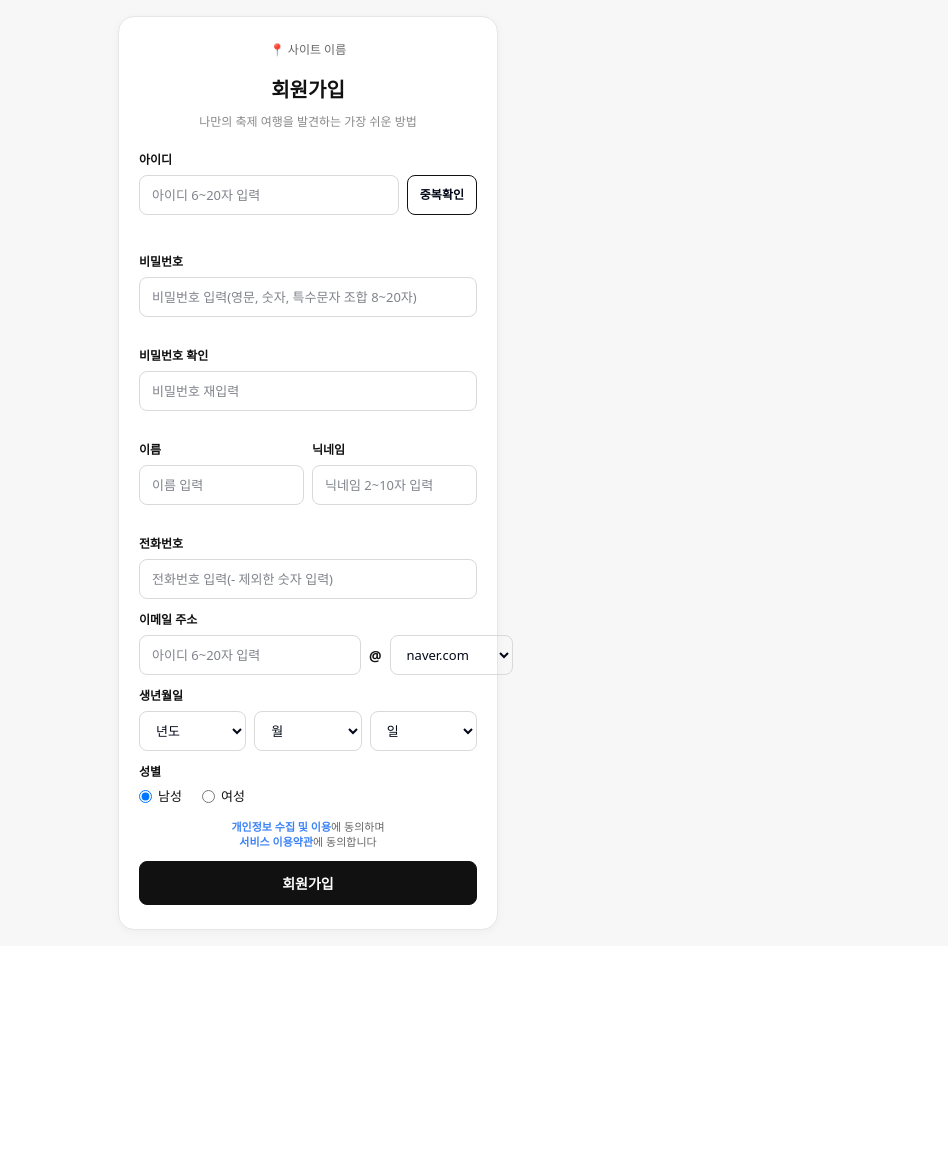
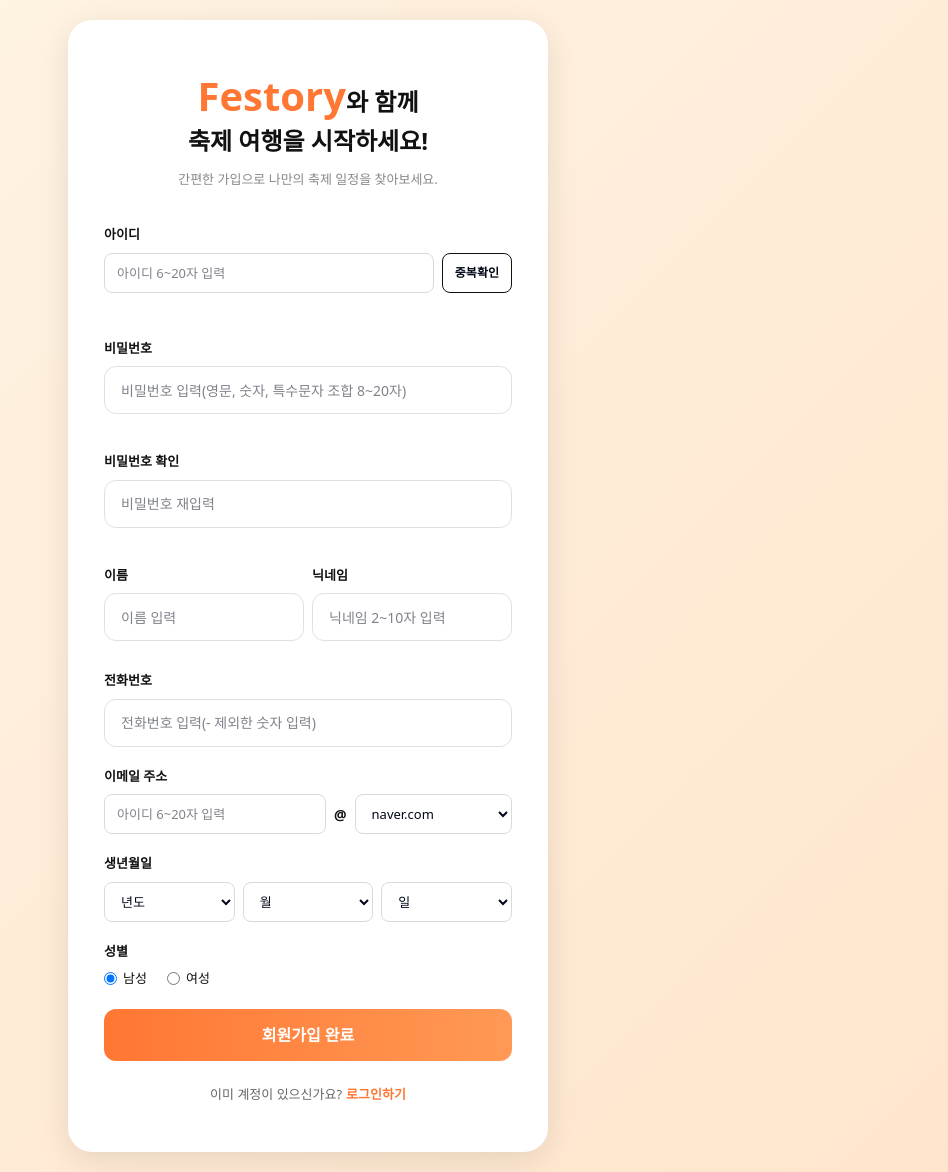
Before and after one commit to prgrms-aibe-devcourse/AIBE5_Project1_Team7_bn, a React (Vite) app: page /signup in a window 1280 px wide. Shown: the whole page, without its empty margins (332-1280 px from the left). Before the commit the page ends 946 px from the top, so only its background shows below. Built offline with nearby package versions, Linux system fonts and the light colour scheme.

Commit message:
회원가입 로그인 레이아웃

```diff
--- a/src/pages/Login.jsx
+++ b/src/pages/Login.jsx
@@ -139,8 +139,8 @@
     },
     headlineOrange: {
       color: "rgb(244, 133, 37)",
-      fontSize: 32,
-      fontWeight: 600,
+      fontSize: 40,
+      fontWeight: 700,
     },
     subSmall: {
       textAlign: "center",
--- a/src/pages/Mypage.jsx
+++ b/src/pages/Mypage.jsx
@@ -90,7 +90,7 @@
 
       <main className="max-w-7xl mx-auto px-6 py-10">
         <div className="max-w-4xl mx-auto">
-          <h2 className="text-4xl font-bold mb-8 text-gray-900">
+          <h2 className="text-4xl font-black mb-8 text-gray-900">
             마이페이지
           </h2>
 
@@ -280,7 +280,7 @@
 
         {activeTab === "preference" && (
           <div className="w-full max-w-[1000px]">
-            <div className="bg-white rounded-[3rem] shadow-2xl shadow-orange-900/5 overflow-hidden border border-orange-50/50 aspect-video hidden lg:block">
+            <div className="bg-white rounded-[3rem] shadow-2xl shadow-orange-900/5 overflow-hidden border border-orange-50/50 min-h-[500px] hidden lg:block">
               <div className="flex h-full">
                 <div className="w-[45%] bg-[#fdf8f4] flex items-center justify-center relative p-12">
                   <div className="relative w-full h-full flex items-center justify-center overflow-hidden rounded-[2rem]">
@@ -317,11 +317,11 @@
                       경험 중심의 <span className="text-[#f48525]">탐험가</span>
                     </h3>
                     <div className="space-y-6 text-gray-600 text-[15.5px] leading-relaxed font-medium">
-                      <p><span className="text-[#f48525] font-bold">김페스</span>님은 단순한 관람보다는 직접 참여하고 몸으로 느끼는 역동적인 축제를 선호하시네요!</p>
+                      <p><span className="text-[#f48525] font-bold">{userInfo.name}</span>님은 단순한 관람보다는 직접 참여하고 몸으로 느끼는 역동적인 축제를 선호하시네요!</p>
                       <p>전통적인 가치를 소중히 여기면서도, 새로운 체험을 통해 성취감을 얻는 과정에서 가장 큰 행복을 느끼는 타입입니다. 다가오는 가을, 지역색이 짙은 체험형 전통 축제에 방문해보는 것은 어떨까요?</p>
                     </div>
                   </div>
-                  <button className="w-full h-16 vibrant-gradient text-white font-black rounded-2xl text-lg shadow-xl shadow-orange-500/20 hover:shadow-orange-500/40 hover:-translate-y-0.5 transition-all flex items-center justify-center gap-2">
+                  <button className="w-full h-16 vibrant-gradient text-white font-black rounded-2xl text-xl shadow-xl shadow-orange-500/20 hover:shadow-orange-500/40 hover:-translate-y-0.5 transition-all flex items-center justify-center gap-2 mt-6">
                      다시 축제취향 설문하기
                   </button>
                 </div>
@@ -354,10 +354,10 @@
                     경험 중심의 <span className="text-[#f48525]">탐험가</span>
                   </h3>
                   <div className="space-y-4 text-gray-600 text-base leading-relaxed font-medium">
-                    <p><span className="text-[#f48525] font-bold">김페스</span>님은 단순한 관람보다는 직접 참여하고 몸으로 느끼는 역동적인 축제를 선호하시네요!</p>
+                    <p><span className="text-[#f48525] font-bold">{userInfo.name}</span>님은 단순한 관람보다는 직접 참여하고 몸으로 느끼는 역동적인 축제를 선호하시네요!</p>
                     <p>전통적인 가치를 소중히 여기면서도, 새로운 체험을 통해 성취감을 얻는 과정에서 가장 큰 행복을 느끼는 타입입니다.</p>
                   </div>
-                  <button className="w-full h-16 vibrant-gradient text-white font-black rounded-2xl text-lg shadow-xl shadow-orange-500/20 mt-10 flex items-center justify-center gap-2">
+                  <button className="w-full h-48 vibrant-gradient text-white font-black rounded-2xl text-xl shadow-xl shadow-orange-500/20 mt-6 flex items-center justify-center gap-2">
                      다시 축제취향 설문하기
                   </button>
                 </div>
--- a/src/pages/Signup.jsx
+++ b/src/pages/Signup.jsx
@@ -133,18 +133,18 @@
       display: "flex",
       justifyContent: "center",
       alignItems: "center",
-      padding: 16,
-      background: "#f7f7f7",
-      fontFamily: "system-ui, -apple-system, Segoe UI, Roboto, sans-serif",
+      padding: 20,
+      background: "linear-gradient(135deg, #fff5e6 0%, #ffe5cc 100%)",
+      fontFamily: "'Pretendard', system-ui, -apple-system, sans-serif",
     },
     card: {
       width: "100%",
-      maxWidth: 380,
+      maxWidth: 480,
       background: "#fff",
-      border: "1px solid #e6e6e6",
-      borderRadius: 16,
-      padding: "24px 20px",
-      boxShadow: "0 2px 10px rgba(0,0,0,0.04)",
+      border: "none",
+      borderRadius: 24,
+      padding: "48px 36px",
+      boxShadow: "0 8px 32px rgba(0,0,0,0.1)",
     },
     topRow: {
       display: "flex",
@@ -176,27 +176,33 @@
     },
     headline: {
       textAlign: "center",
-      marginBottom: 8,
-      fontSize: 20,
+      marginBottom: 12,
+      fontSize: 24,
       fontWeight: 800,
       color: "#111",
+      lineHeight: 1.4,
+    },
+    festoryText: {
+      color: "#ff7733",
+      fontWeight: 900,
+      fontSize: 40,
     },
     sub: {
       textAlign: "center",
-      marginBottom: 20,
-      fontSize: 12,
+      marginBottom: 36,
+      fontSize: 13,
       color: "#888",
     },
-    label: { fontSize: 12, color: "#111", fontWeight: 700, marginBottom: 6 },
-    inputWrap: { marginBottom: 12 },
+    label: { fontSize: 13, color: "#111", fontWeight: 700, marginBottom: 8 },
+    inputWrap: { marginBottom: 20 },
     input: {
       width: "100%",
-      height: 40,
-      borderRadius: 8,
-      border: "1px solid #d9d9d9",
-      padding: "0 12px",
+      height: 48,
+      borderRadius: 12,
+      border: "1px solid #e0e0e0",
+      padding: "0 16px",
       outline: "none",
-      fontSize: 13,
+      fontSize: 14,
       boxSizing: "border-box",
       transition: "border-color 0.2s",
     },
@@ -310,27 +316,39 @@
     },
     primaryBtn: {
       width: "100%",
-      height: 44,
-      borderRadius: 8,
-      border: "1px solid #111",
-      background: "#111",
+      height: 52,
+      borderRadius: 12,
+      border: "none",
+      background: "linear-gradient(90deg, #ff7733 0%, #ff9955 100%)",
       color: "#fff",
       cursor: "pointer",
       fontWeight: 800,
-      fontSize: 14,
+      fontSize: 16,
       transition: "all 0.2s",
+      marginBottom: 24,
+    },
+    loginLink: {
+      textAlign: "center",
+      fontSize: 13,
+      color: "#666",
+    },
+    loginLinkBtn: {
+      color: "#ff7733",
+      fontWeight: 700,
+      textDecoration: "none",
+      cursor: "pointer",
+      marginLeft: 4,
     },
   };
 
   return (
     <div style={styles.page}>
       <div style={styles.card}>
-        {/* 로고 */}
-        <div style={styles.logoBox}>📍 사이트 이름</div>
-
         {/* 헤드라인 */}
-        <div style={styles.headline}>회원가입</div>
-        <div style={styles.sub}>나만의 축제 여행을 발견하는 가장 쉬운 방법</div>
+        <div style={styles.headline}>
+          <span style={styles.festoryText}>Festory</span>와 함께<br />축제 여행을 시작하세요!
+        </div>
+        <div style={styles.sub}>간편한 가입으로 나만의 축제 일정을 찾아보세요.</div>
 
         {/* 아이디 */}
         <div style={styles.inputWrap}>
@@ -526,16 +544,18 @@
           </div>
         </div>
 
-        {/* 약관 동의 */}
-        <div style={styles.termsText}>
-          <span style={styles.termsLink}>개인정보 수집 및 이용</span>에 동의하며 <br />
-          <span style={styles.termsLink}>서비스 이용약관</span>에 동의합니다
-        </div>
-
         {/* 회원가입 버튼 */}
         <button style={styles.primaryBtn} onClick={signup}>
-          회원가입
+          회원가입 완료
         </button>
+
+        {/* 로그인 링크 */}
+        <div style={styles.loginLink}>
+          이미 계정이 있으신가요?
+          <span style={styles.loginLinkBtn} onClick={() => navigate("/login")}>
+            로그인하기
+          </span>
+        </div>
       </div>
     </div>
   );
```
